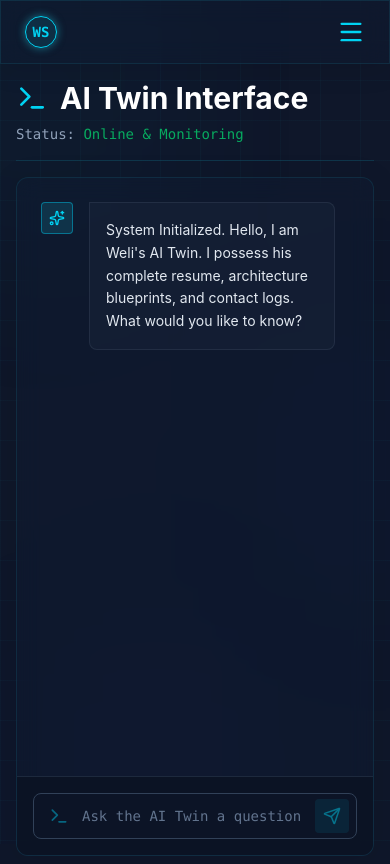
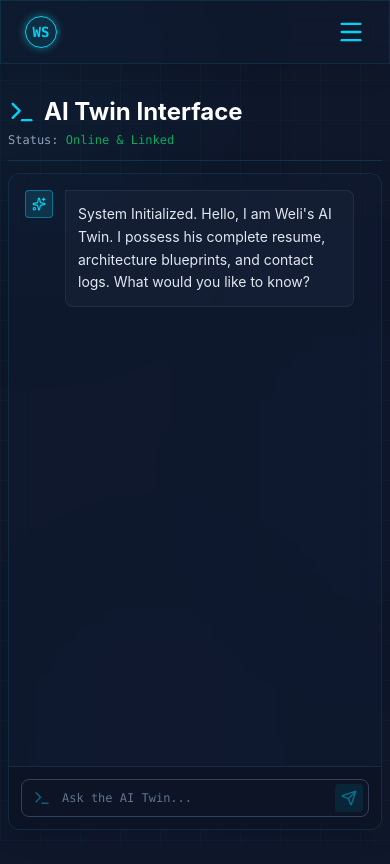
Before and after one commit to Welisagita/welisagita.github.io, a React (Vite) app: page /ai-chat in a window 390 px wide. Built offline with nearby package versions, Linux system fonts and the light colour scheme.

Commit message:
Update page

```diff
--- a/src/components/AIChat.jsx
+++ b/src/components/AIChat.jsx
@@ -11,12 +11,14 @@ export default function AIChat() {
   const [input, setInput] = useState("");
   const [isTyping, setIsTyping] = useState(false);
 
-  // KUNCI PERBAIKAN 1: Kita pasang referensi ini langsung ke kotak scroll-nya, bukan ke isinya.
+  // ==========================================
+  // URL CLOUDFLARE WORKER ANDA
+  // ==========================================
+  const WORKER_URL = "https://welisagita-github-io.sqrf-tech.workers.dev/";
+
   const chatContainerRef = useRef(null);
 
   const scrollToBottom = () => {
-    // KUNCI PERBAIKAN 2: Kita menggunakan scrollTo pada kontainer spesifik.
-    // Ini mencegah browser menarik seluruh halaman (body) ke atas/bawah secara paksa.
     if (chatContainerRef.current) {
       chatContainerRef.current.scrollTo({
         top: chatContainerRef.current.scrollHeight,
@@ -30,88 +32,113 @@ export default function AIChat() {
   }, [messages, isTyping]);
 
   useEffect(() => {
-    document.body.style.overflow = "hidden"; // Kunci scroll global
-    window.scrollTo(0, 0); // Paksa layar ke posisi paling atas agar header tidak tersembunyi
+    document.body.style.overflow = "hidden";
+    window.scrollTo(0, 0);
 
     return () => {
       document.body.style.overflow = "auto";
     };
   }, []);
 
-  const handleSend = (e) => {
+  // ==========================================
+  // FUNGSI CHAT KE GEMINI AI
+  // ==========================================
+  const handleSend = async (e) => {
     e.preventDefault();
     if (!input.trim()) return;
 
-    const userMessage = { role: "user", content: input };
+    const userText = input.trim();
+    const userMessage = { role: "user", content: userText };
+
     setMessages((prev) => [...prev, userMessage]);
     setInput("");
     setIsTyping(true);
 
-    setTimeout(() => {
-      const botResponse = {
+    try {
+      const res = await fetch(WORKER_URL, {
+        method: "POST",
+        headers: { "Content-Type": "application/json" },
+        body: JSON.stringify({ message: userText }),
+      });
+
+      if (!res.ok) {
+        throw new Error(`Server error: ${res.status}`);
+      }
+
+      const data = await res.json();
+
+      if (data.reply) {
+        setMessages((prev) => [...prev, { role: "bot", content: data.reply }]);
+      } else {
+        throw new Error("Format respons tidak valid");
+      }
+
+    } catch (error) {
+      console.error("AI Connection Error:", error);
+      setMessages((prev) => [...prev, {
         role: "bot",
-        content: "I am currently in UI showcase mode. Once my backend neural link is established, I will answer queries based on Weli's professional logs. Please proceed with the database integration phase."
-      };
-      setMessages((prev) => [...prev, botResponse]);
+        content: "Neural link offline. I am currently unable to reach the cognitive core. Please try again later."
+      }]);
+    } finally {
       setIsTyping(false);
-    }, 1500);
+    }
   };
 
   return (
-    // KUNCI PERBAIKAN 3: h-[calc(100vh-60px)] disesuaikan, dan pb-2 mengecilkan ruang bawah
-    <section id="ai-chat" className="w-full max-w-4xl mx-auto px-4 flex flex-col h-[calc(100vh-60px)] pb-2">
+    // PERBAIKAN: Menggunakan dvh (Dynamic Viewport Height) dan menambah pb-6 untuk ruang aman di bawah HP
+    <section id="ai-chat" className="w-full max-w-4xl mx-auto px-2 md:px-4 flex flex-col h-[calc(100dvh-70px)] md:h-[calc(100dvh-80px)] pb-6 md:pb-4 pt-4 md:pt-0">
 
-      {/* Header */}
-      <div className="mb-4 border-b border-cyan-900/50 pb-4 shrink-0">
-        <h3 className="text-3xl font-bold text-white flex items-center gap-3">
-          <Terminal className="text-cyan-400" size={32} />
+      {/* Header (Sedikit dikecilkan marginnya di HP) */}
+      <div className="mb-3 md:mb-4 border-b border-cyan-900/50 pb-3 md:pb-4 shrink-0">
+        <h3 className="text-2xl md:text-3xl font-bold text-white flex items-center gap-2 md:gap-3">
+          <Terminal className="text-cyan-400" size={28} />
           AI Twin Interface
         </h3>
-        <p className="text-slate-400 mt-2 font-mono text-sm">
-          Status: <span className="text-green-400 animate-pulse">Online & Monitoring</span>
+        <p className="text-slate-400 mt-1 md:mt-2 font-mono text-xs md:text-sm">
+          Status: <span className="text-green-400 animate-pulse">Online & Linked</span>
         </p>
       </div>
 
       {/* Kotak Chat Utama */}
       <div className="glass-panel rounded-xl overflow-hidden border border-slate-700/50 shadow-2xl flex flex-col flex-1 min-h-0">
 
-        {/* Area Pesan Chat (ref dipindahkan ke sini) */}
-        <div ref={chatContainerRef} className="flex-1 overflow-y-auto p-6 space-y-6 scrollbar-hide">
+        {/* Area Pesan Chat (Padding disesuaikan untuk HP) */}
+        <div ref={chatContainerRef} className="flex-1 overflow-y-auto p-4 md:p-6 space-y-4 md:space-y-6 scrollbar-hide">
           {messages.map((msg, index) => (
             <div
               key={index}
-              className={`flex gap-4 ${msg.role === "user" ? "justify-end" : "justify-start"}`}
+              className={`flex gap-3 md:gap-4 ${msg.role === "user" ? "justify-end" : "justify-start"}`}
             >
               {msg.role === "bot" && (
-                <div className="w-8 h-8 rounded bg-cyan-900/50 border border-cyan-500/50 flex items-center justify-center shrink-0">
-                  <Sparkles size={16} className="text-cyan-400" />
+                <div className="w-7 h-7 md:w-8 md:h-8 rounded bg-cyan-900/50 border border-cyan-500/50 flex items-center justify-center shrink-0">
+                  <Sparkles size={14} className="text-cyan-400" />
                 </div>
               )}
 
               <div
-                className={`max-w-[80%] rounded-lg p-4 ${
+                className={`max-w-[85%] md:max-w-[80%] rounded-lg p-3 md:p-4 ${
                   msg.role === "user"
                     ? "bg-blue-600/20 border border-blue-500/30 text-blue-100 rounded-tr-none"
-                    : "bg-slate-800/40 border border-slate-600/30 text-slate-200 rounded-tl-none"
+                    : "bg-slate-800/40 border border-slate-600/30 text-slate-200 rounded-tl-none whitespace-pre-wrap"
                 }`}
               >
                 <p className="text-sm md:text-base leading-relaxed">{msg.content}</p>
               </div>
 
               {msg.role === "user" && (
-                <div className="w-8 h-8 rounded bg-slate-800 border border-slate-600 flex items-center justify-center shrink-0">
-                  <User size={16} className="text-slate-400" />
+                <div className="w-7 h-7 md:w-8 md:h-8 rounded bg-slate-800 border border-slate-600 flex items-center justify-center shrink-0">
+                  <User size={14} className="text-slate-400" />
                 </div>
               )}
             </div>
           ))}
 
           {isTyping && (
-            <div className="flex gap-4 justify-start animate-[fadeIn_0.3s_ease-in-out]">
-              <div className="w-8 h-8 rounded bg-cyan-900/50 border border-cyan-500/50 flex items-center justify-center shrink-0">
-                <Sparkles size={16} className="text-cyan-400" />
+            <div className="flex gap-3 md:gap-4 justify-start animate-[fadeIn_0.3s_ease-in-out]">
+              <div className="w-7 h-7 md:w-8 md:h-8 rounded bg-cyan-900/50 border border-cyan-500/50 flex items-center justify-center shrink-0">
+                <Sparkles size={14} className="text-cyan-400" />
               </div>
-              <div className="bg-slate-800/40 border border-slate-600/30 rounded-lg rounded-tl-none p-4 flex items-center gap-1.5">
+              <div className="bg-slate-800/40 border border-slate-600/30 rounded-lg rounded-tl-none p-3 md:p-4 flex items-center gap-1.5">
                 <div className="w-2 h-2 rounded-full bg-cyan-500 animate-bounce" style={{ animationDelay: "0ms" }}></div>
                 <div className="w-2 h-2 rounded-full bg-cyan-500 animate-bounce" style={{ animationDelay: "150ms" }}></div>
                 <div className="w-2 h-2 rounded-full bg-cyan-500 animate-bounce" style={{ animationDelay: "300ms" }}></div>
@@ -121,22 +148,23 @@ export default function AIChat() {
         </div>
 
         {/* Area Input Chat */}
-        <div className="p-4 border-t border-slate-700/50 bg-[#0c1322]/80 shrink-0">
+        <div className="p-3 md:p-4 border-t border-slate-700/50 bg-[#0c1322]/80 shrink-0">
           <form onSubmit={handleSend} className="relative flex items-center">
-            <Terminal size={20} className="absolute left-4 text-cyan-500/50" />
+            <Terminal size={18} className="absolute left-3 md:left-4 text-cyan-500/50" />
             <input
               type="text"
               value={input}
               onChange={(e) => setInput(e.target.value)}
-              placeholder="Ask the AI Twin a question..."
-              className="w-full bg-slate-900/50 border border-slate-700 rounded-lg py-3 pl-12 pr-14 text-slate-200 placeholder-slate-500 focus:outline-none focus:border-cyan-500/50 focus:ring-1 focus:ring-cyan-500/50 transition-all font-mono text-sm"
+              placeholder="Ask the AI Twin..."
+              className="w-full bg-slate-900/50 border border-slate-700 rounded-lg py-2.5 md:py-3 pl-10 md:pl-12 pr-12 md:pr-14 text-slate-200 placeholder-slate-500 focus:outline-none focus:border-cyan-500/50 focus:ring-1 focus:ring-cyan-500/50 transition-all font-mono text-xs md:text-sm"
+              disabled={isTyping}
             />
             <button
               type="submit"
               disabled={!input.trim() || isTyping}
-              className="absolute right-2 p-2 bg-cyan-500/20 text-cyan-400 rounded hover:bg-cyan-500 hover:text-slate-900 transition-colors disabled:opacity-50 disabled:cursor-not-allowed"
+              className="absolute right-1.5 md:right-2 p-1.5 md:p-2 bg-cyan-500/20 text-cyan-400 rounded hover:bg-cyan-500 hover:text-slate-900 transition-colors disabled:opacity-50 disabled:cursor-not-allowed"
             >
-              <Send size={18} />
+              <Send size={16} />
             </button>
           </form>
         </div>
--- a/src/components/Sidebar.jsx
+++ b/src/components/Sidebar.jsx
@@ -44,7 +44,7 @@ export default function Sidebar() {
                   key={item.path}
                   to={item.path}
                   onClick={closeMenu}
-                  className={`flex items-center gap-4 text-xl font-mono transition-colors w-full justify-center px-4 py-3 ${isActive ? "text-cyan-400 bg-cyan-900/20 border-l-4 border-cyan-400" : "text-slate-400 hover:text-cyan-300"}`}
+                  className={`flex items-center gap-4 text-xl font-mono transition-colors w-full text-start px-7 py-3 ${isActive ? "text-cyan-400 bg-cyan-900/20 border-l-4 border-cyan-400" : "text-slate-400 hover:text-cyan-300"}`}
                 >
                   {item.icon}
                   {item.label}
```
Also changed, not shown: src/components/Hero.jsx (+11 -7 lines).
